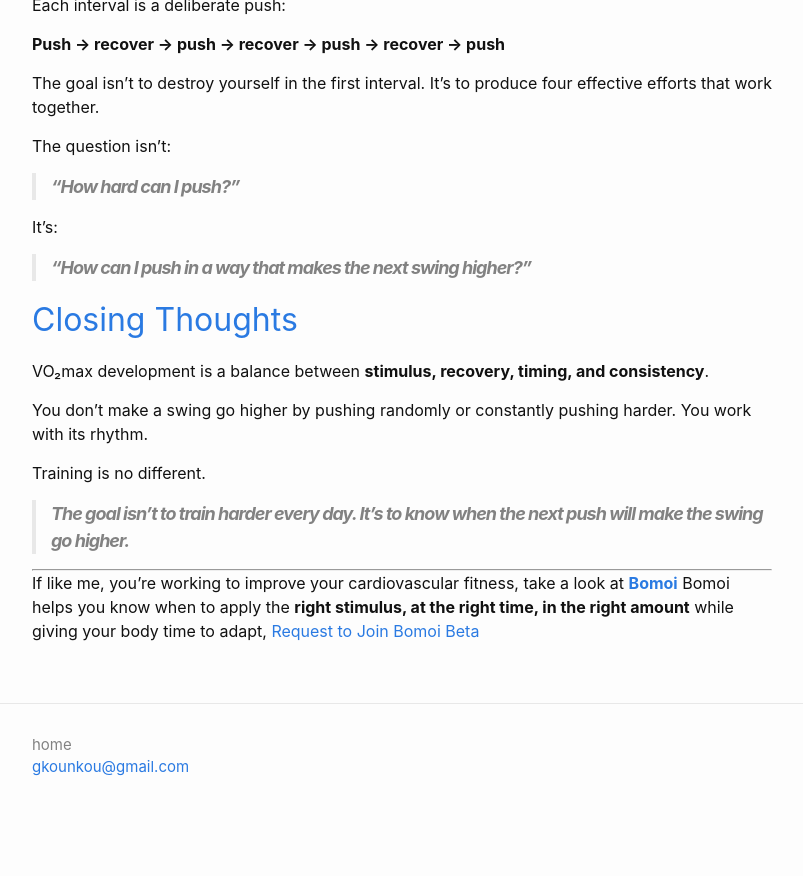
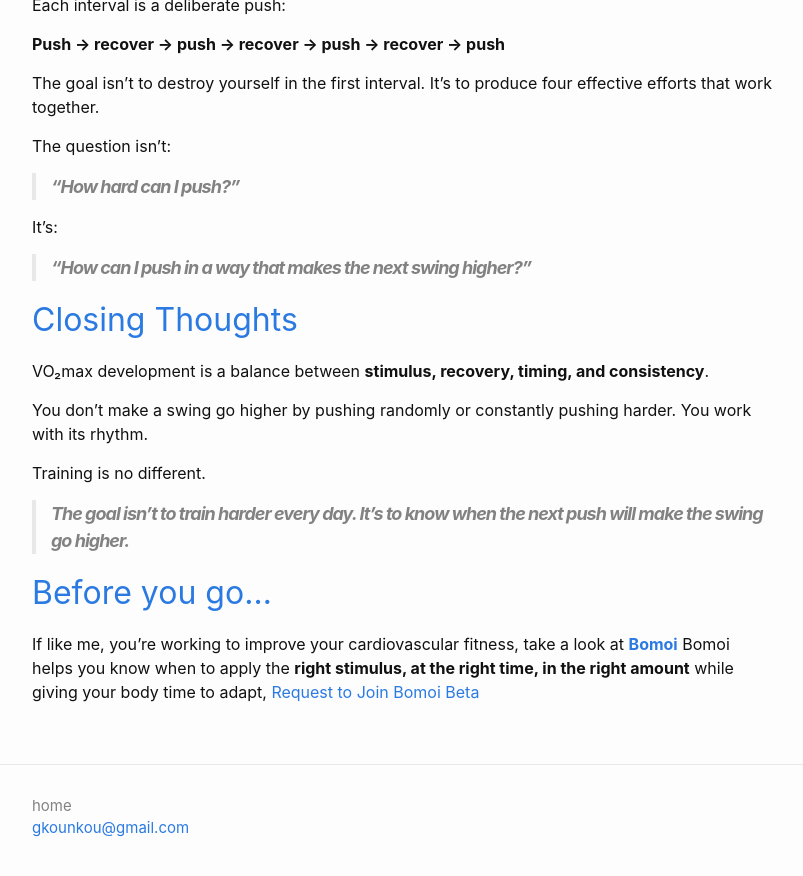
Before and after one commit to kounkou/kounkou.github.io, a Jekyll site: the page built from _posts/2026-09-14-bomoi-health.md, in a window 1280 px wide and 900 px high, scrolled down 777 px. Shown: the top 876 px of the window, without its empty margins (238-1041 px from the left). Built offline with Jekyll 4.4.1, drawn with Linux system fonts in a browser that asks for light colours; our own code applies the rules of GitHub Pages for plain Markdown files; comment, search, counter and statistics services are not loaded; before the commit the page ends 1616 px from its top, so only the background shows below that.

```diff
--- a/_posts/2026-09-14-bomoi-health.md
+++ b/_posts/2026-09-14-bomoi-health.md
@@ -43,7 +43,7 @@ Training is no different.
 
 > **The goal isn't to train harder every day. It's to know when the next push will make the swing go higher.**
 
----
+## Before you go...
 
 If like me, you're working to improve your cardiovascular fitness, take a look at [**Bomoi**](https://testflight.apple.com/join/rP4E2FZY)
 Bomoi helps you know when to apply the **right stimulus, at the right time, in the right amount** while giving your body time to adapt, [Request to Join Bomoi Beta](mailto:gkounkou@gmail.com?subject=Bomoi%20Beta%20Access%20Request&body=Hi%2C%0A%0AI%27d%20like%20to%20request%20access%20to%20the%20Bomoi%20Health%20beta.%0A%0AMy%20email%20address%20is%3A%20)
```
